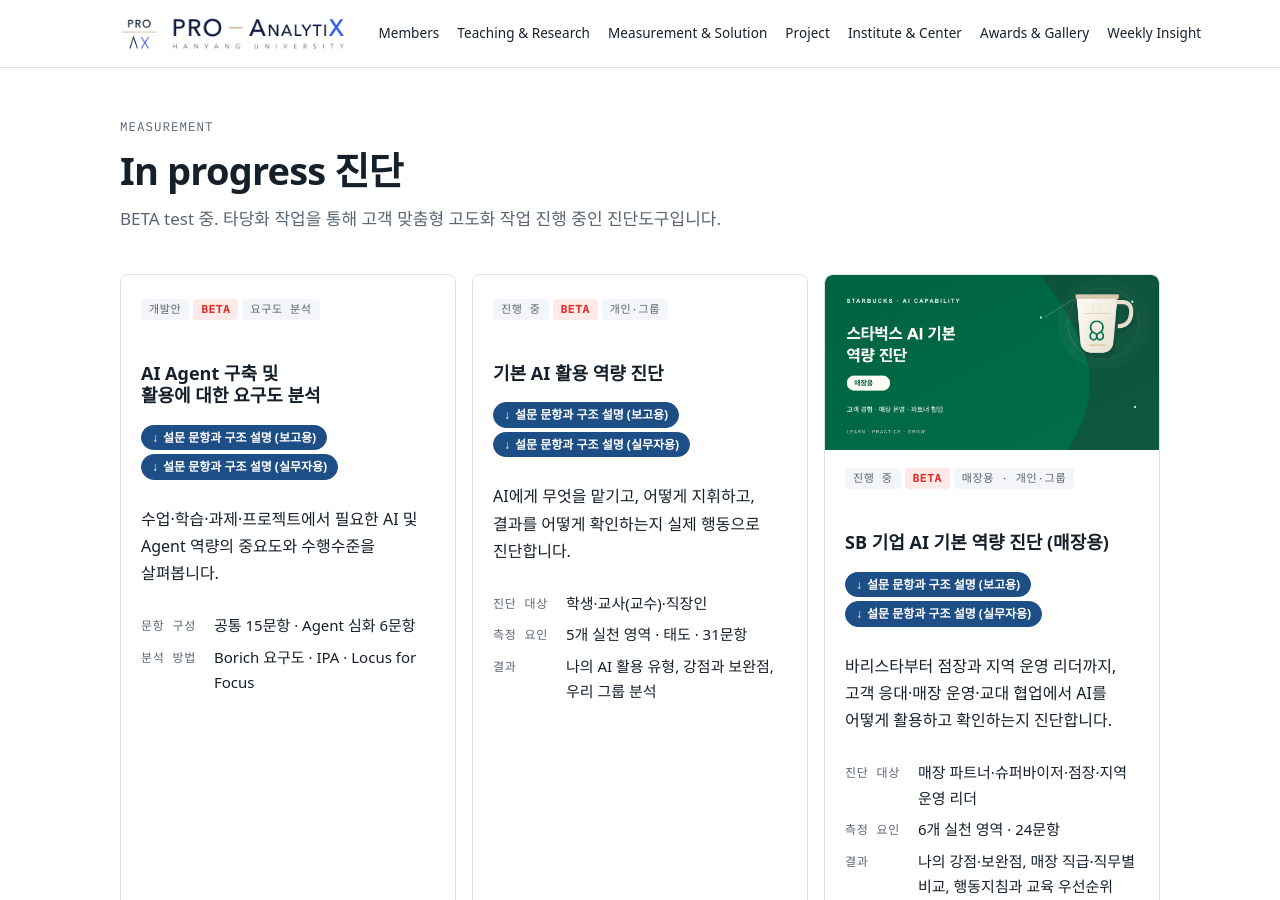
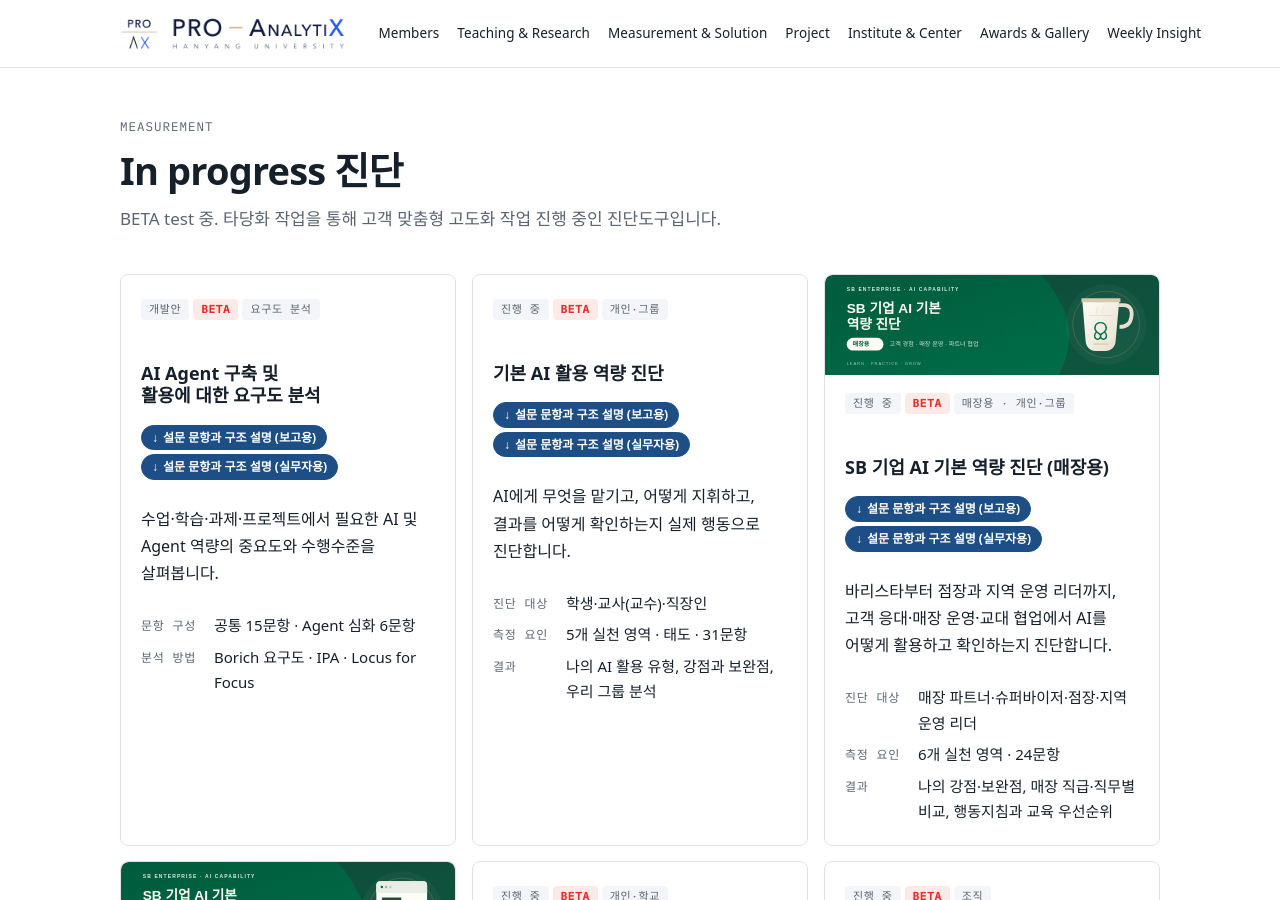
Before and after one commit to drsprolab/drsprolab.github.io, a Jekyll site: the page built from in-progress/index.html, in a window 1280 px wide and 900 px high. Built offline with Jekyll 4.4.1, drawn with Linux system fonts in a browser that asks for light colours; some web fonts are replaced.

Commit message:
Match SB enterprise card thumbnails to diagnosis grid

```diff
--- a/in-progress/index.html
+++ b/in-progress/index.html
@@ -39,7 +39,7 @@
     </dl>
   </div>
   <div class="inst inst--multi">
-    <img class="inst-thumb inst-thumb--full" src="{{ '/assets/og/in-progress/starbucks-ai-store.png' | relative_url }}" alt="SB 기업 AI 기본 역량 진단 매장용 썸네일" width="1200" height="630" loading="lazy" decoding="async">
+    <img class="inst-thumb inst-thumb--compact" src="{{ '/assets/og/in-progress/sb-enterprise-ai-store-thumb.svg' | relative_url }}" alt="SB 기업 AI 기본 역량 진단 매장용 썸네일" width="1200" height="360" loading="lazy" decoding="async">
     <div class="tags"><span class="badge">진행 중</span><span class="badge beta">BETA</span><span class="badge">매장용 · 개인·그룹</span></div>
     <h3><a class="inst-main" href="{{ '/in-progress/starbucks-ai-store/' | relative_url }}">SB 기업 AI 기본 역량 진단 (매장용)</a></h3>
     <div class="inst-docs">
@@ -54,7 +54,7 @@
     </dl>
   </div>
   <div class="inst inst--multi">
-    <img class="inst-thumb inst-thumb--full" src="{{ '/assets/og/in-progress/starbucks-ai-hq.png' | relative_url }}" alt="SB 기업 AI 기본 역량 진단 본사용 썸네일" width="1200" height="630" loading="lazy" decoding="async">
+    <img class="inst-thumb inst-thumb--compact" src="{{ '/assets/og/in-progress/sb-enterprise-ai-hq-thumb.svg' | relative_url }}" alt="SB 기업 AI 기본 역량 진단 본사용 썸네일" width="1200" height="360" loading="lazy" decoding="async">
     <div class="tags"><span class="badge">진행 중</span><span class="badge beta">BETA</span><span class="badge">본사용 · 개인·그룹</span></div>
     <h3><a class="inst-main" href="{{ '/in-progress/starbucks-ai-hq/' | relative_url }}">SB 기업 AI 기본 역량 진단 (본사용)</a></h3>
     <div class="inst-docs">
```
Also changed, not shown: assets/og/in-progress/sb-enterprise-ai-hq-thumb.svg (added), assets/og/in-progress/sb-enterprise-ai-store-thumb.svg (added).
